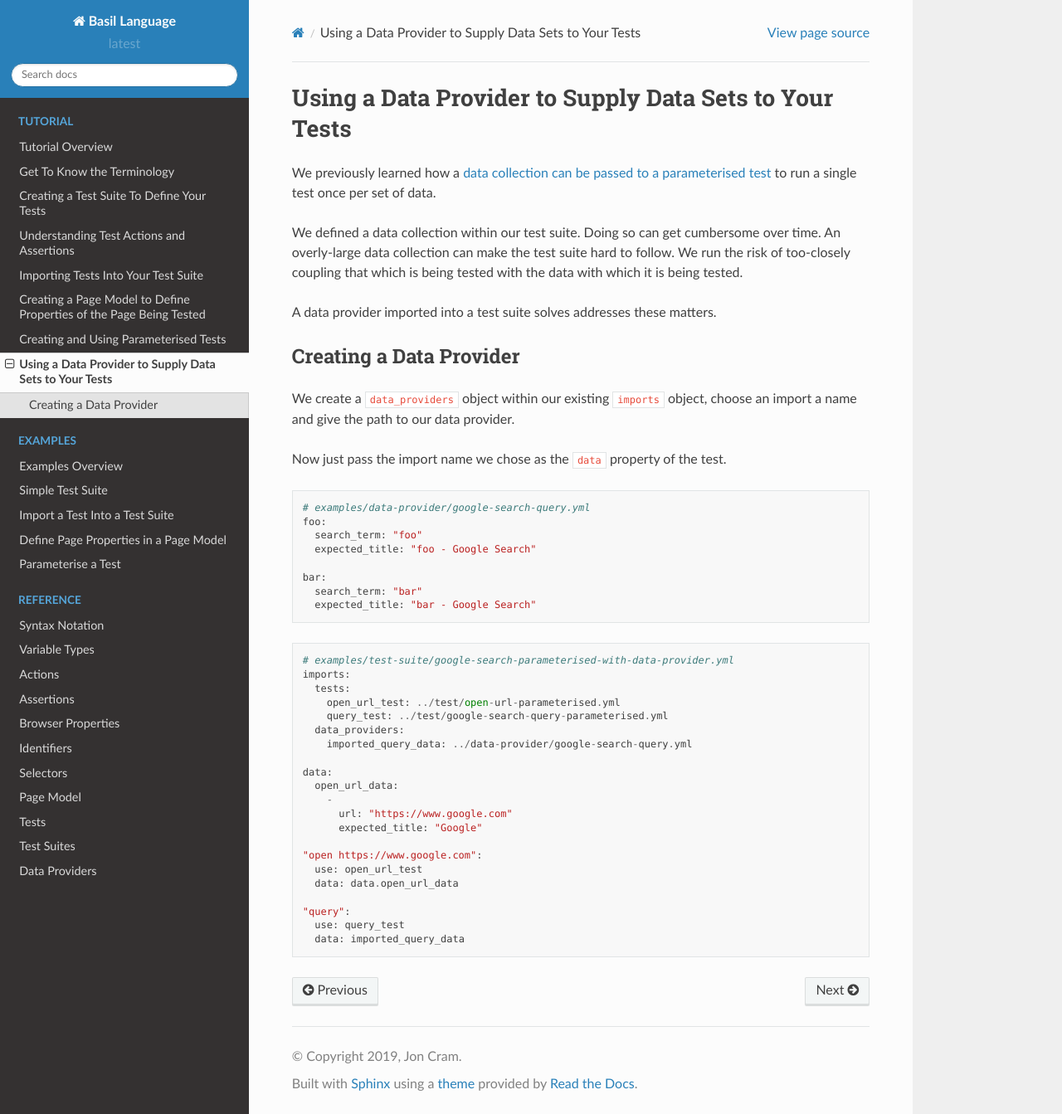
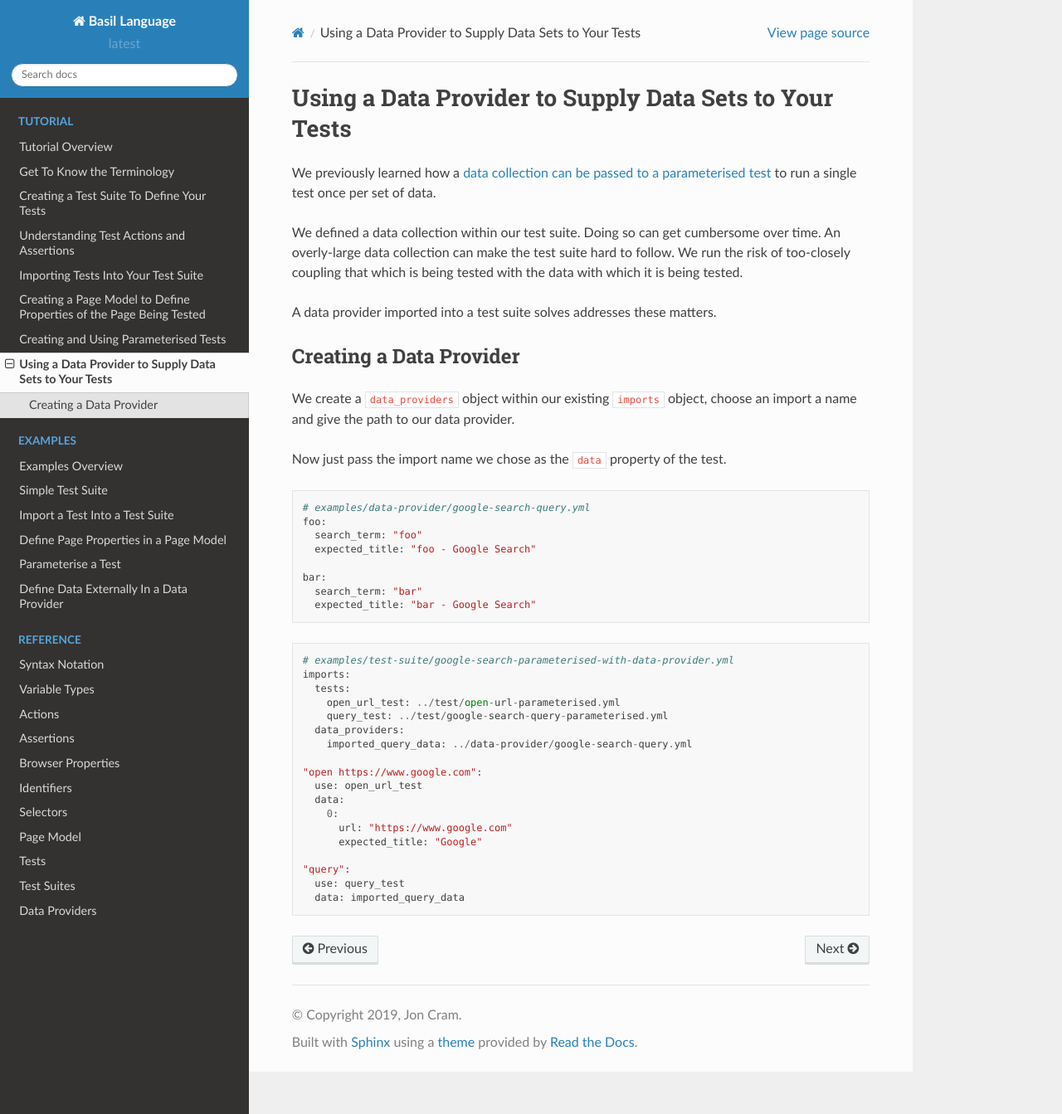
Before and after one commit to webignition/bas-spec, a Sphinx documentation site: the page built from docs/tutorial-data-providers.rst, in a window 1280 px wide and 1343 px high. Shown: the whole window at 83% size. Built offline with Sphinx 7.4.7 and the Read the Docs theme 2.0.0, drawn with Linux system fonts in a browser that asks for light colours.

Commit message:
Create data provider example

```diff
--- a/docs/examples.rst
+++ b/docs/examples.rst
@@ -11,3 +11,4 @@
     - :doc:`Import a Test Into a Test Suite </examples-import-test>`
     - :doc:`Define Page Properties in a Page Model </examples-page-model>`
     - :doc:`Parameterise a Test </examples-parameterised-test>`
+    - :doc:`Define Data Externally In a Data Provider </examples-data-provider>`
--- a/docs/includes/examples/test-suite/google-search-parameterised-with-data-provider.yml
+++ b/docs/includes/examples/test-suite/google-search-parameterised-with-data-provider.yml
@@ -6,15 +6,12 @@
   data_providers:
     imported_query_data: ../data-provider/google-search-query.yml
 
-data:
-  open_url_data:
-    -
+"open https://www.google.com":
+  use: open_url_test
+  data:
+    0:
       url: "https://www.google.com"
       expected_title: "Google"
-
-"open https://www.google.com":
-  use: open_url_test
-  data: data.open_url_data
 
 "query":
   use: query_test
--- a/docs/index.rst
+++ b/docs/index.rst
@@ -46,6 +46,7 @@
     examples-import-test
     examples-page-model
     examples-parameterised-test
+    examples-data-provider
 
 .. toctree::
     :caption: Reference
```
Also changed, not shown: docs/examples-data-provider.rst (added, +9 -0 lines).
